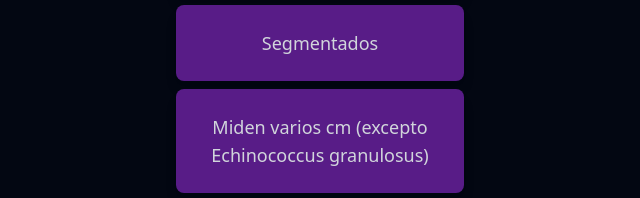
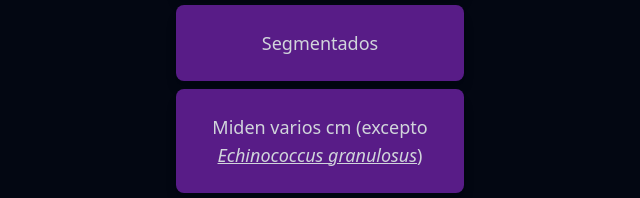
Before and after one commit to Agustin-Clemente/TaeniidaeWeb, a plain HTML site: page index.html in a window 1280 px wide. Shown: the part 1583-1781 px from the top of the page, 16-656 px from the left. Drawn offline with nearby package versions, Linux system fonts and the light colour scheme.

Commit message:
especies con cursiva y sub

```diff
--- a/index.html
+++ b/index.html
@@ -87,7 +87,7 @@
                         <li class="bg-purple-900 shadow-lg rounded-lg p-6 text-center w-1/2 mx-auto">Gusanos chatos</li>
                         <li class="bg-purple-900 shadow-lg rounded-lg p-6 text-center w-1/2 mx-auto">Segmentados</li>
                         <li class="bg-purple-900 shadow-lg rounded-lg p-6 text-center w-1/2 mx-auto">Miden varios cm
-                            (excepto Echinococcus granulosus)</li>
+                            (excepto <em><u>Echinococcus granulosus</u></em>)</li>
                         <li class="bg-purple-900 shadow-lg rounded-lg p-6 text-center w-1/2 mx-auto">Proglótidos más
                             largos que anchos</li>
                         <li class="bg-purple-900 shadow-lg rounded-lg p-6 text-center w-1/2 mx-auto">Escólex con o sin
```
